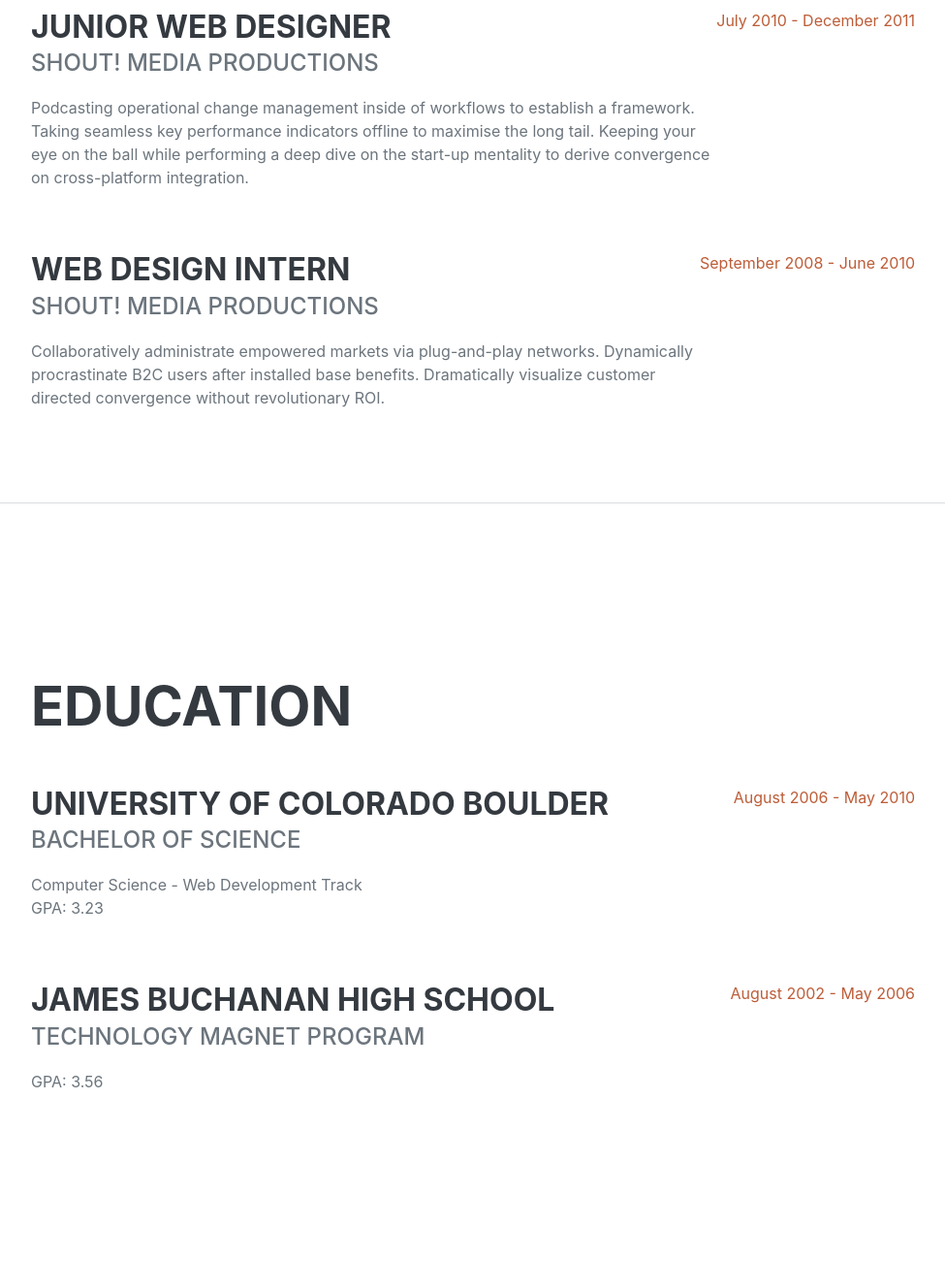
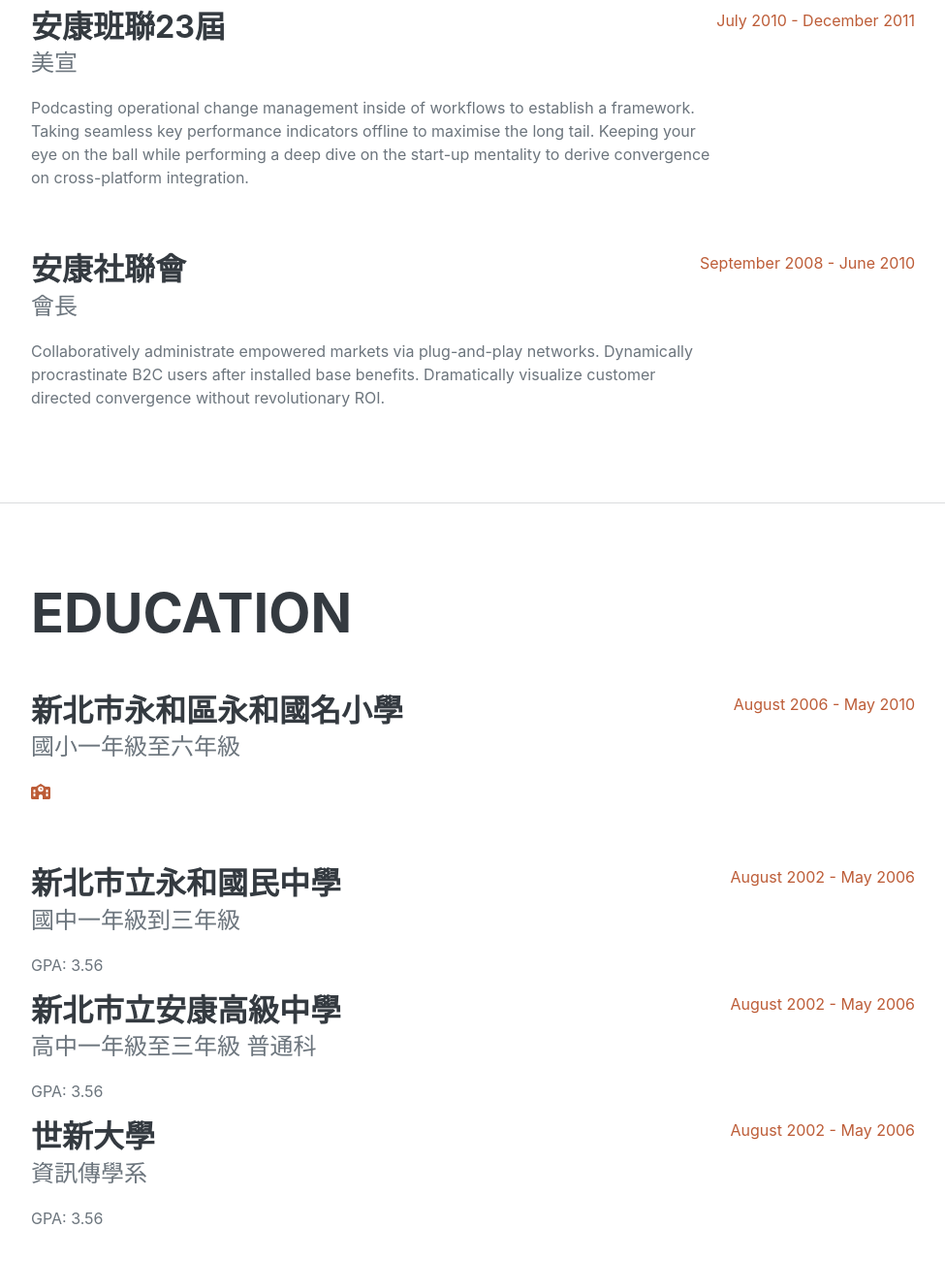
Before and after one commit to leo99925/NINCHANG.github.io, a plain HTML site: page index.html in a window 1280 px wide. Shown: the part 1488-2788 px from the top of the page at 97% size, without its empty margins (288-1263 px from the left). Drawn offline with nearby package versions, Linux system fonts and the light colour scheme; a web font is replaced by a local one.

Commit message:
2024/3/24更改
1.改字體
2.改大頭貼
3.改電子郵件
4.改自我介紹中英文
5.改四個幹部經驗
6.改三個就學經歷

```diff
--- a/index.html
+++ b/index.html
@@ -10,7 +10,9 @@
         <!-- Font Awesome icons (free version)-->
         <script src="https://use.fontawesome.com/releases/v6.3.0/js/all.js" crossorigin="anonymous"></script>
         <!-- Google fonts-->
-        <link href="https://fonts.googleapis.com/css?family=Saira+Extra+Condensed:500,700" rel="stylesheet" type="text/css" />
+        <link href<link rel="preconnect" href="https://fonts.googleapis.com">
+        <link rel="preconnect" href="https://fonts.gstatic.com" crossorigin>
+        <link href="https://fonts.googleapis.com/css2?family=Noto+Sans+TC:wght@100..900&display=swap" rel="stylesheet">
         <link href="https://fonts.googleapis.com/css?family=Muli:400,400i,800,800i" rel="stylesheet" type="text/css" />
         <!-- Core theme CSS (includes Bootstrap)-->
         <link href="css/styles.css" rel="stylesheet" />
@@ -20,7 +22,7 @@
         <nav class="navbar navbar-expand-lg navbar-dark bg-primary fixed-top" id="sideNav">
             <a class="navbar-brand js-scroll-trigger" href="#page-top">
                 <span class="d-block d-lg-none">Clarence Taylor</span>
-                <span class="d-none d-lg-block"><img class="img-fluid img-profile rounded-circle mx-auto mb-2" src="assets/img/profile.jpg" alt="..." /></span>
+                <span class="d-none d-lg-block"><img class="img-fluid img-profile rounded-circle mx-auto mb-2" src="file:///C:/Users/s303/Downloads/IMG_5974.PNG" alt="..." /></span>
             </a>
             <button class="navbar-toggler" type="button" data-bs-toggle="collapse" data-bs-target="#navbarResponsive" aria-controls="navbarResponsive" aria-expanded="false" aria-label="Toggle navigation"><span class="navbar-toggler-icon"></span></button>
             <div class="collapse navbar-collapse" id="navbarResponsive">
@@ -45,10 +47,11 @@
                     </h1>
                     <div class="subheading mb-5">
                         台北市文山區木柵路一段17巷1號
-                        <a href="mailto:name@email.com">name@email.com</a>
+                        <a href="a112070038@mail.shu.edu.tw">a112070038@mail.shu.edu.tw</a>
                     </div>
-                    <p class="lead mb-5">我喜歡做捏捏</p>
-                    <p class="lead mb-5">I love squish</p>
+                    <p class="lead mb-5">我平常的興趣是做一些手作品，例如捏捏小玩具等等的，另外我也喜歡韓國團體防彈少年團，希望有朝一日可以去看他們的演唱會。最常使用的程式是小紅書，在上面可以看好吃的食物，穿搭等等的。 </p>
+                    <p class="lead mb-5">My usual hobby is to make some handicrafts, such as small toys, etc. In addition, I also like the Korean group BTS and hope to go to their concert one day. The most commonly used program is Xiaohongshu, where you can browse delicious food, outfits, etc.
+                    </p>
                     <div class="social-icons">
                         <a class="social-icon" href="#!"><i class="fab fa-linkedin-in"></i></a>
                         <a class="social-icon" href="#!"><i class="fab fa-github"></i></a>
@@ -64,32 +67,32 @@
                     <h2 class="mb-5">Experience</h2>
                     <div class="d-flex flex-column flex-md-row justify-content-between mb-5">
                         <div class="flex-grow-1">
-                            <h3 class="mb-0">Senior Web Developer</h3>
-                            <div class="subheading mb-3">Intelitec Solutions</div>
+                            <h3 class="mb-0">安康韓研第二屆</h3>
+                            <div class="subheading mb-3">副社長</div>
                             <p>Bring to the table win-win survival strategies to ensure proactive domination. At the end of the day, going forward, a new normal that has evolved from generation X is on the runway heading towards a streamlined cloud solution. User generated content in real-time will have multiple touchpoints for offshoring.</p>
                         </div>
-                        <div class="flex-shrink-0"><span class="text-primary">March 2013 - Present</span></div>
+                        <div class="flex-shrink-0"><span class="text-primary">March 2022 - Present</span></div>
                     </div>
                     <div class="d-flex flex-column flex-md-row justify-content-between mb-5">
                         <div class="flex-grow-1">
-                            <h3 class="mb-0">Web Developer</h3>
-                            <div class="subheading mb-3">Intelitec Solutions</div>
+                            <h3 class="mb-0">安康班聯23屆</h3>
+                            <div class="subheading mb-3">活動長</div>
                             <p>Capitalize on low hanging fruit to identify a ballpark value added activity to beta test. Override the digital divide with additional clickthroughs from DevOps. Nanotechnology immersion along the information highway will close the loop on focusing solely on the bottom line.</p>
                         </div>
                         <div class="flex-shrink-0"><span class="text-primary">December 2011 - March 2013</span></div>
                     </div>
                     <div class="d-flex flex-column flex-md-row justify-content-between mb-5">
                         <div class="flex-grow-1">
-                            <h3 class="mb-0">Junior Web Designer</h3>
-                            <div class="subheading mb-3">Shout! Media Productions</div>
+                            <h3 class="mb-0">安康班聯23屆</h3>
+                            <div class="subheading mb-3">美宣</div>
                             <p>Podcasting operational change management inside of workflows to establish a framework. Taking seamless key performance indicators offline to maximise the long tail. Keeping your eye on the ball while performing a deep dive on the start-up mentality to derive convergence on cross-platform integration.</p>
                         </div>
                         <div class="flex-shrink-0"><span class="text-primary">July 2010 - December 2011</span></div>
                     </div>
                     <div class="d-flex flex-column flex-md-row justify-content-between">
                         <div class="flex-grow-1">
-                            <h3 class="mb-0">Web Design Intern</h3>
-                            <div class="subheading mb-3">Shout! Media Productions</div>
+                            <h3 class="mb-0">安康社聯會</h3>
+                            <div class="subheading mb-3">會長</div>
                             <p>Collaboratively administrate empowered markets via plug-and-play networks. Dynamically procrastinate B2C users after installed base benefits. Dramatically visualize customer directed convergence without revolutionary ROI.</p>
                         </div>
                         <div class="flex-shrink-0"><span class="text-primary">September 2008 - June 2010</span></div>
@@ -103,17 +106,37 @@
                     <h2 class="mb-5">Education</h2>
                     <div class="d-flex flex-column flex-md-row justify-content-between mb-5">
                         <div class="flex-grow-1">
-                            <h3 class="mb-0">University of Colorado Boulder</h3>
-                            <div class="subheading mb-3">Bachelor of Science</div>
-                            <div>Computer Science - Web Development Track</div>
-                            <p>GPA: 3.23</p>
+                            <h3 class="mb-0">新北市永和區永和國名小學</h3>
+                            <div class="subheading mb-3">國小一年級至六年級</div>
+                            <p>
+                                <div class="social-icons">
+                                <a href="https://www.yhes.ntpc.edu.tw/"><i class="fa-solid fa-school"></i></a>
+
+                                </div>
+                            </p>
                         </div>
                         <div class="flex-shrink-0"><span class="text-primary">August 2006 - May 2010</span></div>
                     </div>
                     <div class="d-flex flex-column flex-md-row justify-content-between">
                         <div class="flex-grow-1">
-                            <h3 class="mb-0">James Buchanan High School</h3>
-                            <div class="subheading mb-3">Technology Magnet Program</div>
+                            <h3 class="mb-0">新北市立永和國民中學</h3>
+                            <div class="subheading mb-3">國中一年級到三年級</div>
+                            <p>GPA: 3.56</p>
+                        </div>
+                        <div class="flex-shrink-0"><span class="text-primary">August 2002 - May 2006</span></div>
+                    </div>
+                    <div class="d-flex flex-column flex-md-row justify-content-between">
+                        <div class="flex-grow-1">
+                            <h3 class="mb-0">新北市立安康高級中學</h3>
+                            <div class="subheading mb-3">高中一年級至三年級 普通科</div>
+                            <p>GPA: 3.56</p>
+                        </div>
+                        <div class="flex-shrink-0"><span class="text-primary">August 2002 - May 2006</span></div>
+                    </div>
+                    <div class="d-flex flex-column flex-md-row justify-content-between">
+                        <div class="flex-grow-1">
+                            <h3 class="mb-0">世新大學</h3>
+                            <div class="subheading mb-3">資訊傳學系</div>
                             <p>GPA: 3.56</p>
                         </div>
                         <div class="flex-shrink-0"><span class="text-primary">August 2002 - May 2006</span></div>
```
